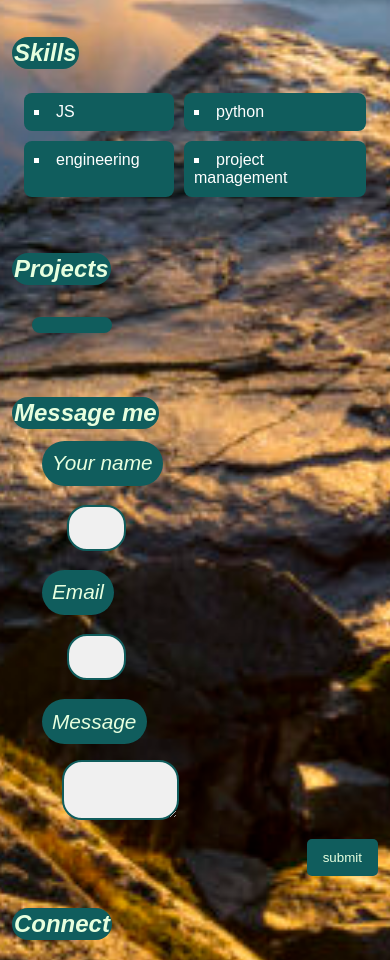
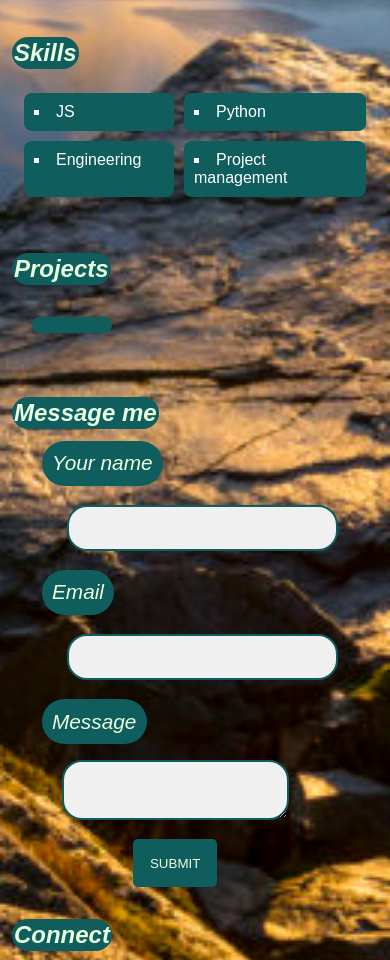
Before and after one commit to RusskayaMorda/Dmitrii-Grigorev-IO, a plain HTML site: page index.html in a window 390 px wide. Shown: the part 981-1941 px from the top of the page. Drawn offline with Linux system fonts and the light colour scheme; no server answers; a web font is replaced by a local one.

Commit message:
minor changes to responsiveness

```diff
--- a/CSS/index.css
+++ b/CSS/index.css
@@ -89,7 +89,6 @@ label {
 }
 
 input {
-    width: 15%;
     padding: 10px;
     margin: 1em 0;
     border: 0.14em solid #105d5d;
@@ -106,8 +105,8 @@ input:focus {
 }
 
 textarea {
-    width: 30%;
-    height: 10%;
+    /* width: 30%;
+    height: 10%; */
     padding: 10px;
     margin: 1em 0;
     border: 0.14em solid #105d5d;
@@ -276,6 +275,7 @@ textarea:focus {
 }
 
 .submit-button {
+    padding: 0.5em;
     outline: none;
     border: none;
     background-color: #105d5d;
@@ -330,6 +330,9 @@ textarea:focus {
     #connect ul{
         font-size: 0.5em;
     }
+    .submit-button{
+        margin-left: 7em;
+    }
 }
 
 @media screen and (min-width: 221px) and (max-width: 671px) {
@@ -369,6 +372,13 @@ textarea:focus {
     #connect ul{
         font-size: 0.9em;
     }
+    .submit-button {
+        margin-left: 10em;
+    }
+    .submit-button{
+        margin-left: 10em;
+    }
+
 }
 
 @media screen and (min-width: 671px){
--- a/JS/index.js
+++ b/JS/index.js
@@ -22,7 +22,7 @@ Skills
 */
 
 
-const skillsList = ['JS', 'python', 'engineering', 'project management'];
+const skillsList = ['JS', 'Python', 'Engineering', 'Project management'];
 const skillsSection = document.getElementById('skills');
 const skillsUL = skillsSection.querySelector('ul');
 
--- a/index.html
+++ b/index.html
@@ -103,7 +103,7 @@
                         name="userMessage"
                         required="true"
                     ></textarea><br>
-                    <button type="submit" value="submit" name="submit" class="submit-button"><p>submit</p></button>
+                    <button type="submit" value="submit" name="submit" class="submit-button"><p>SUBMIT</p></button>
                 </form>
             </section>
             <section id="messageSection">
```
